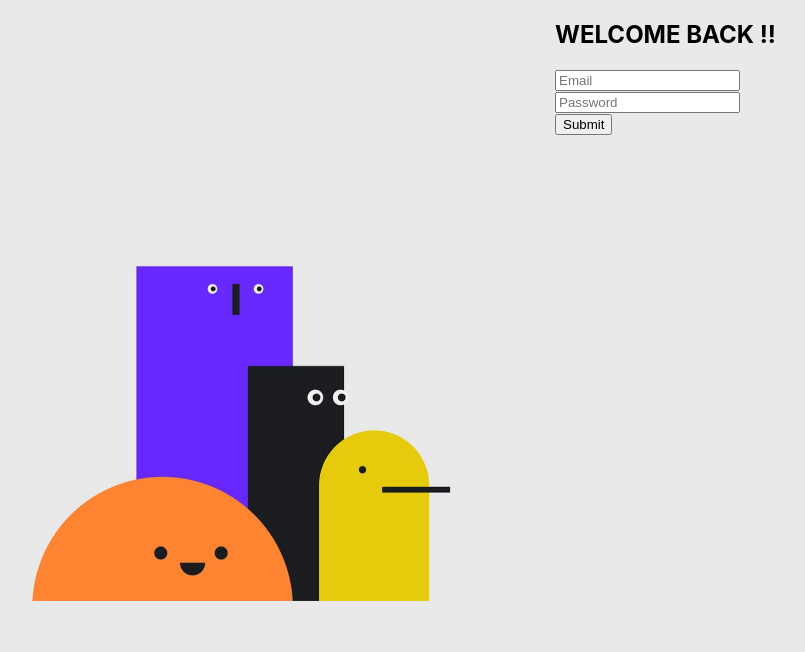
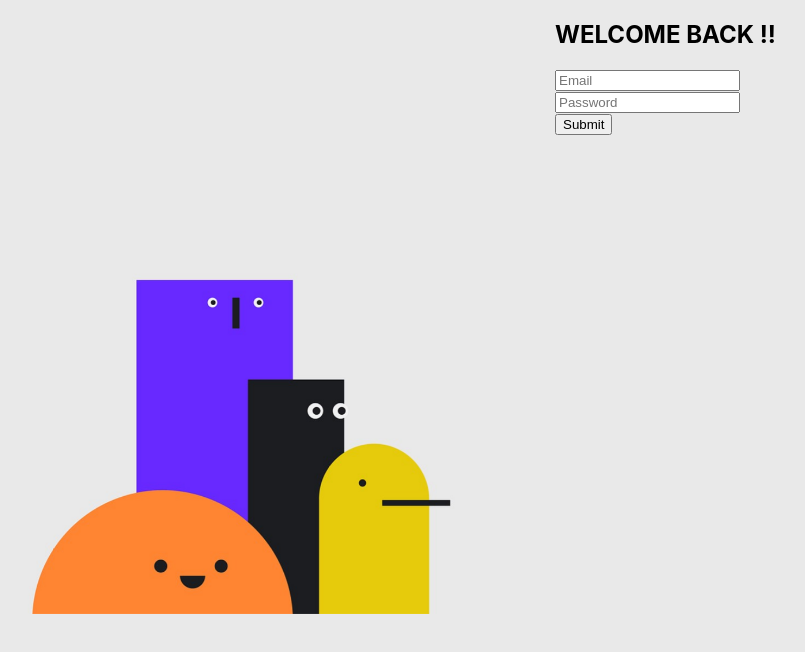
Before and after one commit to vighneshadelkar/SIH-HACKATHON-MERN, a React (Create React App) app in the folder client/: page / in a window 1280 px wide. Shown: the top 652 px of the page, without its empty margins (85-890 px from the left). Built offline with nearby package versions, Linux system fonts and the light colour scheme.

Commit message:
login pg

```diff
--- a/client/src/pages/Login/Login.css
+++ b/client/src/pages/Login/Login.css
@@ -22,7 +22,7 @@
 
 .login-img{
     position: absolute;
-    top: 90%;
+    top: 100%;
     left: 0%;
     width: 100%;
     animation: float 4s ease-in-out infinite;
@@ -33,6 +33,6 @@
       transform: translateY(0);
     }
     50% {
-      transform: translateY(-50px);
+      transform: translateY(-40px);
     }
   }
```
